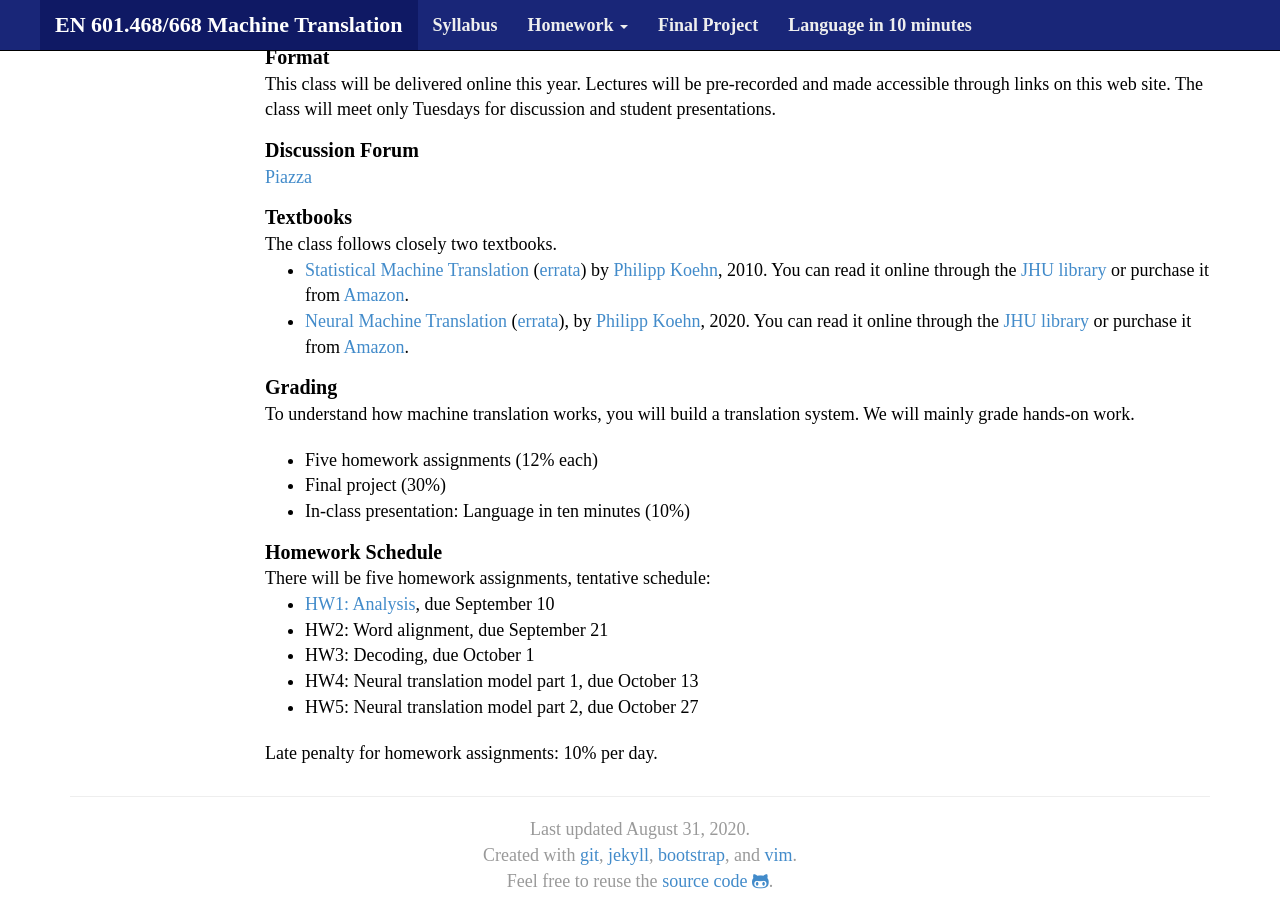
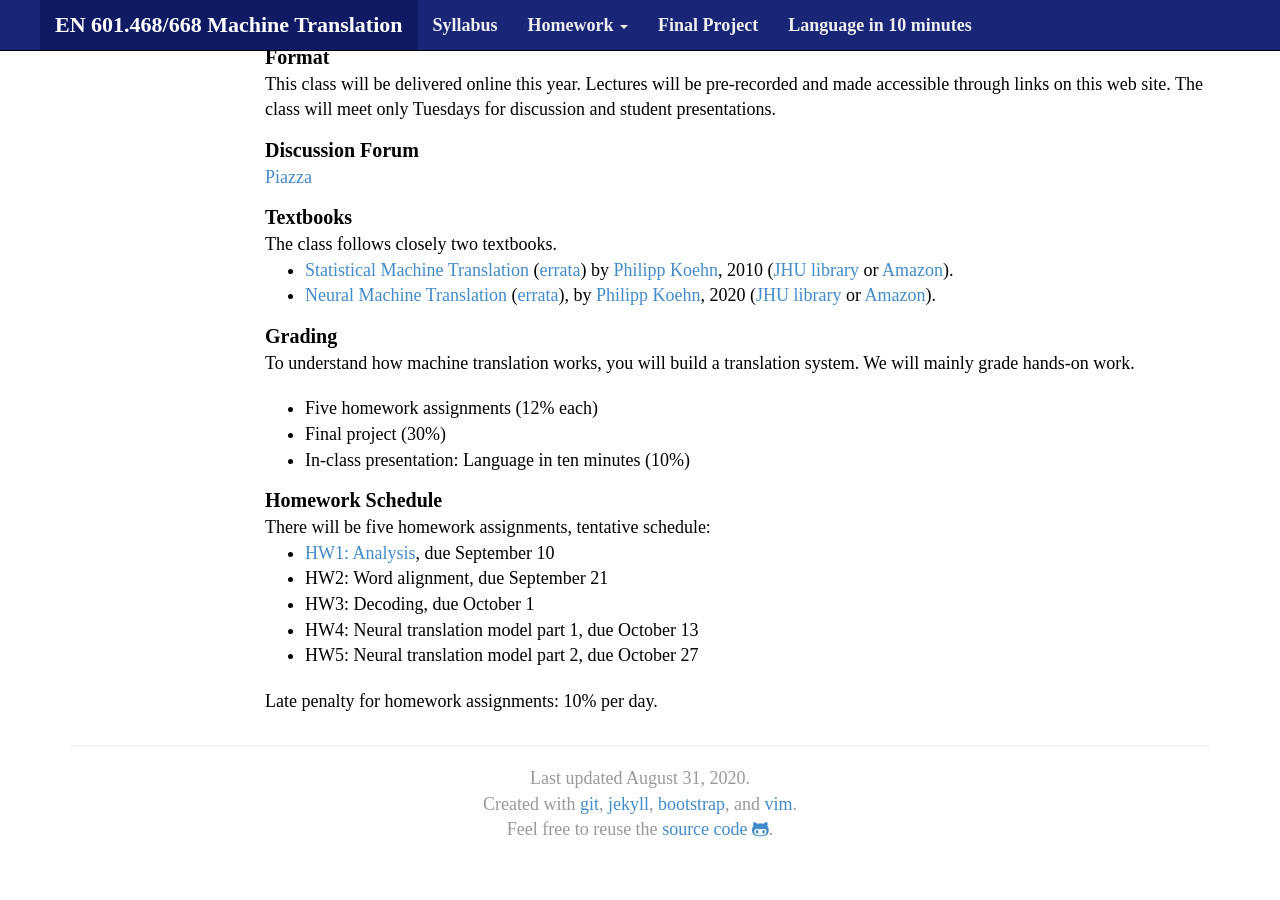
Before and after one commit to mt-class/jhu, a Jekyll site: the page built from index.md, in a window 1280 px wide and 900 px high, scrolled down 586 px. Built offline with Jekyll 4.4.1, drawn with Linux system fonts in a browser that asks for light colours; nearby versions of some CDN libraries; some web fonts are replaced.

Commit message:
Update index.md

```diff
--- a/index.md
+++ b/index.md
@@ -48,12 +48,9 @@ Discussion Forum
 Textbooks
 : The class follows closely two textbooks.
 * [Statistical Machine Translation](http://www.statmt.org/book/) (<a href="http://statmt.org/book/errata.html">errata</a>)
-by [Philipp Koehn](http://www.cs.jhu.edu/~phi/), 2010.
-You can read it online through the <a href="https://catalyst.library.jhu.edu/catalog/bib_3522360">JHU library</a> or
-purchase it from <a href="http://www.amazon.com/Statistical-Machine-Translation-Philipp-Koehn/dp/0521874157">Amazon</a>.
-* [Neural Machine Translation](http://www.statmt.org/nmt-book/) (<a href="http://statmt.org/nmt-book/errata.html">errata</a>), by [Philipp Koehn](http://www.cs.jhu.edu/~phi/), 2020.
-You can read it online through the <a href="https://catalyst.library.jhu.edu/catalog/bib_8609876">JHU library</a> or
-purchase it from <a href="https://www.amazon.com/gp/product/1108497322">Amazon</a>.
+by [Philipp Koehn](http://www.cs.jhu.edu/~phi/), 2010
+(<a href="https://catalyst.library.jhu.edu/catalog/bib_3522360">JHU library</a> or <a href="http://www.amazon.com/Statistical-Machine-Translation-Philipp-Koehn/dp/0521874157">Amazon</a>).
+* [Neural Machine Translation](http://www.statmt.org/nmt-book/) (<a href="http://statmt.org/nmt-book/errata.html">errata</a>), by [Philipp Koehn](http://www.cs.jhu.edu/~phi/), 2020 (<a href="https://catalyst.library.jhu.edu/catalog/bib_8609876">JHU library</a> or <a href="https://www.amazon.com/gp/product/1108497322">Amazon</a>).
 
 Grading
 : To understand how machine translation works, you will build a translation system.
```
